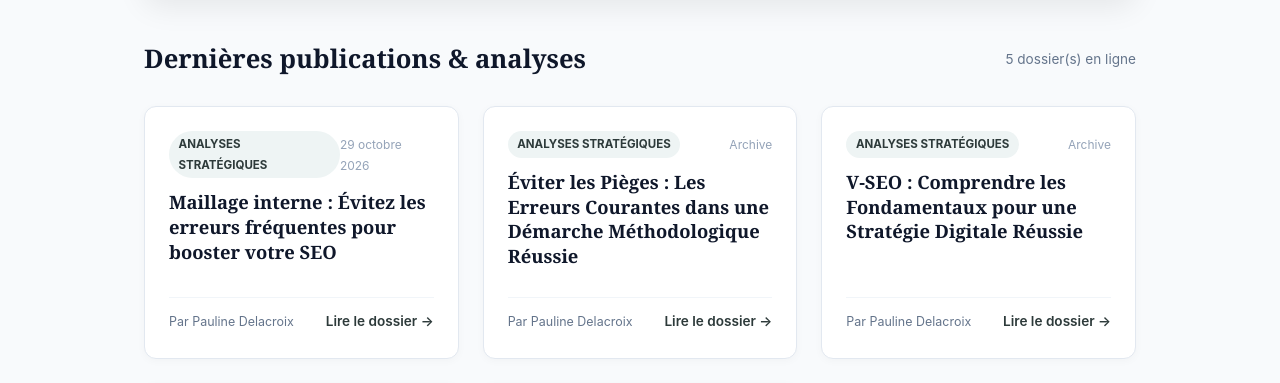
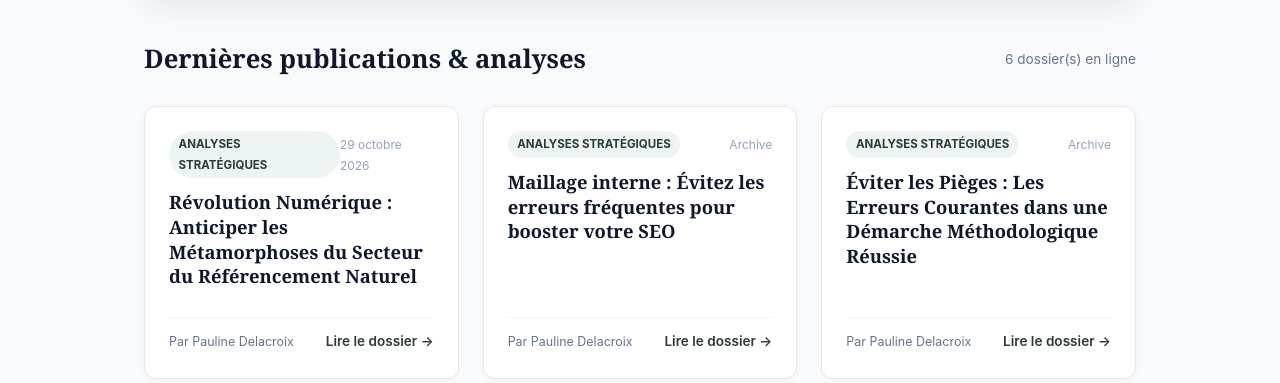
Before and after one commit to vianneydcps-boop/dossier-eco-guide-direct, a plain HTML site: page index.html in a window 1280 px wide. Shown: the part 399-782 px from the top of the page. Drawn offline with Linux system fonts and the light colour scheme.

Commit message:
Mise à jour page d'accueil: Révolution Numérique : Anticiper les Mét

```diff
--- a/index.html
+++ b/index.html
@@ -473,7 +473,7 @@
     <!-- Section Title -->
     <div style="display: flex; align-items: center; justify-content: space-between; margin-bottom: 1.5rem;">
       <h2 style="font-family: var(--font-serif); font-size: 1.6rem; color: #0f172a; font-weight: 700;">Dernières publications & analyses</h2>
-      <span style="font-size: 0.85rem; color: #64748b;">5 dossier(s) en ligne</span>
+      <span style="font-size: 0.85rem; color: #64748b;">6 dossier(s) en ligne</span>
     </div>
 
     <div style="display: grid; gap: 1.5rem; grid-template-columns: repeat(auto-fit, minmax(280px, 1fr));">
@@ -483,6 +483,22 @@
               <div style="display: flex; align-items: center; justify-content: space-between; margin-bottom: 0.75rem;">
                 <span style="background: var(--primary-light); color: var(--primary); font-size: 0.72rem; font-weight: 700; padding: 0.2rem 0.6rem; border-radius: 9999px; text-transform: uppercase;">Analyses Stratégiques</span>
                 <span style="font-size: 0.75rem; color: #94a3b8;">29 octobre 2026</span>
+              </div>
+              <h3 style="font-family: var(--font-serif); font-size: 1.15rem; line-height: 1.35; margin-bottom: 0.75rem;">
+                <a href="posts/1793286986286-revolution-numerique-anticiper-les-metamorphoses-du-secteur-.html" style="color: #0f172a; text-decoration: none; font-weight: 700;">Révolution Numérique : Anticiper les Métamorphoses du Secteur du Référencement Naturel</a>
+              </h3>
+            </div>
+            <div style="margin-top: 1rem; padding-top: 0.75rem; border-top: 1px solid #f1f5f9; display: flex; justify-content: space-between; align-items: center;">
+              <span style="font-size: 0.78rem; color: #64748b;">Par Pauline Delacroix</span>
+              <a href="posts/1793286986286-revolution-numerique-anticiper-les-metamorphoses-du-secteur-.html" style="color: var(--primary); font-weight: 600; font-size: 0.85rem; text-decoration: none;">Lire le dossier →</a>
+            </div>
+          </div>
+
+          <div style="background: #ffffff; border: 1px solid #e2e8f0; border-radius: 12px; padding: 1.5rem; display: flex; flex-direction: column; justify-content: space-between; box-shadow: 0 2px 8px rgba(0,0,0,0.03);">
+            <div>
+              <div style="display: flex; align-items: center; justify-content: space-between; margin-bottom: 0.75rem;">
+                <span style="background: var(--primary-light); color: var(--primary); font-size: 0.72rem; font-weight: 700; padding: 0.2rem 0.6rem; border-radius: 9999px; text-transform: uppercase;">Analyses Stratégiques</span>
+                <span style="font-size: 0.75rem; color: #94a3b8;">Archive</span>
               </div>
               <h3 style="font-family: var(--font-serif); font-size: 1.15rem; line-height: 1.35; margin-bottom: 0.75rem;">
                 <a href="posts/1793286934940-maillage-interne-evitez-les-erreurs-frequentes-pour-booster-.html" style="color: #0f172a; text-decoration: none; font-weight: 700;">Maillage interne : Évitez les erreurs fréquentes pour booster votre SEO</a>
@@ -533,7 +549,7 @@
                 <span style="font-size: 0.75rem; color: #94a3b8;">Archive</span>
               </div>
               <h3 style="font-family: var(--font-serif); font-size: 1.15rem; line-height: 1.35; margin-bottom: 0.75rem;">
-                <a href="posts/1792240180554-maitriser-le-seo-retour-d-experience-et-conseils-d-expert-po.html" style="color: #0f172a; text-decoration: none; font-weight: 700;">Maîtriser le SEO : Retour d&amp;amp;amp;#039;Expérience et Conseils d&amp;amp;amp;#039;Expert pour une Visibilité Durable</a>
+                <a href="posts/1792240180554-maitriser-le-seo-retour-d-experience-et-conseils-d-expert-po.html" style="color: #0f172a; text-decoration: none; font-weight: 700;">Maîtriser le SEO : Retour d&amp;amp;amp;amp;#039;Expérience et Conseils d&amp;amp;amp;amp;#039;Expert pour une Visibilité Durable</a>
               </h3>
             </div>
             <div style="margin-top: 1rem; padding-top: 0.75rem; border-top: 1px solid #f1f5f9; display: flex; justify-content: space-between; align-items: center;">
```
